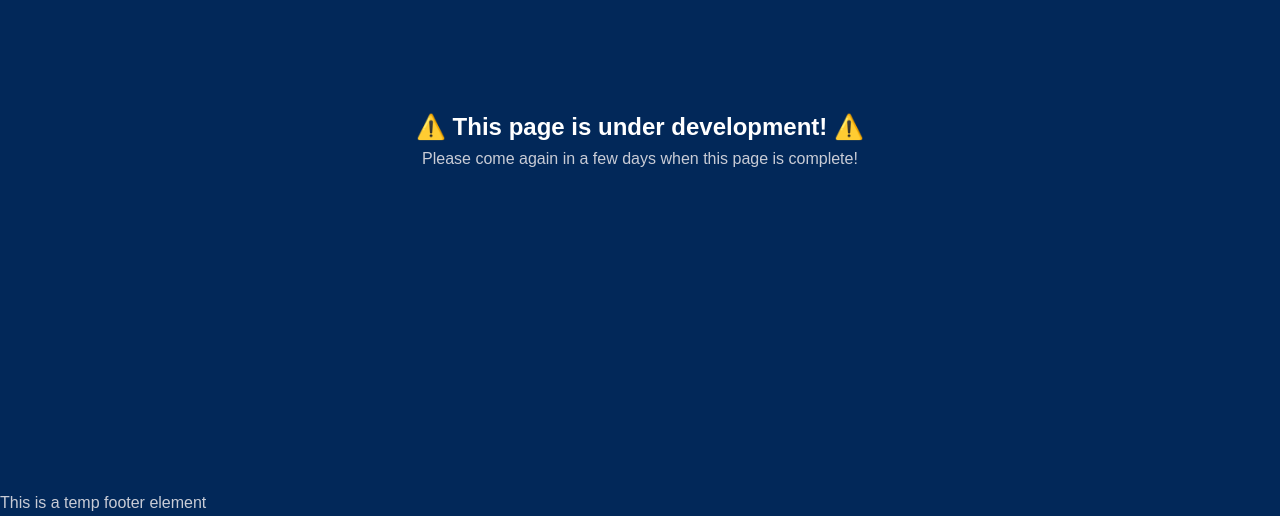
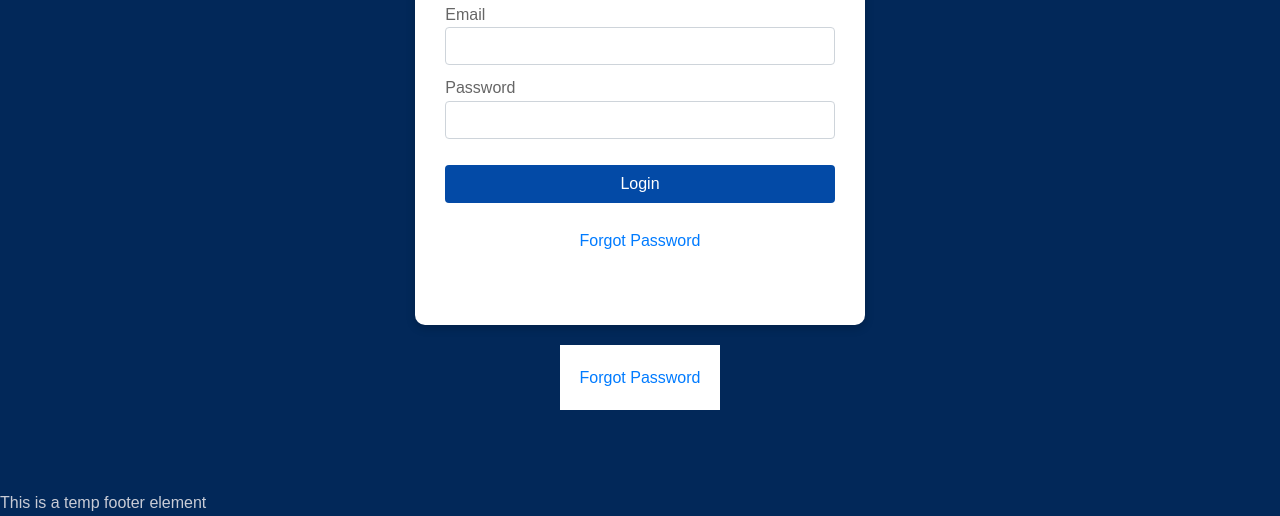
Before and after one commit to DevCytech/YTC-React, a React app: page /login in a window 1280 px wide. Shown: the part 285-801 px from the top of the page. Built offline with nearby package versions, Linux system fonts and the light colour scheme; some packages are replaced by stand-ins of ours; no server answers.

Commit message:
Setup Login
Added basic login screen and Login functions also had some basic changes to styles and fixed className issue

```diff
--- a/src/components/App.js
+++ b/src/components/App.js
@@ -1,7 +1,9 @@
 import React from 'react';
 import Home from '../pages/Home';
+import Login from '../pages/Login';
 import ComingSoon from '../pages/ComingSoon';
 import PageNotFound from '../pages/PageNotFound';
+import { AuthProvider } from '../context/AuthContext';
 import {
 	BrowserRouter as Router,
 	Switch,
@@ -13,12 +15,15 @@ function App() {
 	return (
 		<div>
 			<Router>
-				<Switch>
-					<Route exact path='/' component={Home} />
-					<Route path='/login' component={ComingSoon} />
-					<Route path='/404' component={PageNotFound} />
-					<Redirect to='/404' />
-				</Switch>
+				<AuthProvider>
+					<Switch>
+						<Route exact path='/' component={Home} />
+						<Route path='/login' component={Login} />
+						<Route path='/store' component={ComingSoon} />
+						<Route path='/404' component={PageNotFound} />
+						<Redirect to='/404' />
+					</Switch>
+				</AuthProvider>
 			</Router>
 		</div>
 	);
--- /dev/null
+++ b/src/context/AuthContext.js
@@ -0,0 +1,40 @@
+import React, { useContext, useState, useEffect } from 'react';
+import { auth } from '../firebase';
+
+const AuthContext = React.createContext();
+
+export function useAuth() {
+	return useContext(AuthContext);
+}
+
+export function AuthProvider({ children }) {
+	const [currentUser, setCurrentUser] = useState();
+	const [loading, setLoading] = useState(true);
+
+	function signup(email, password) {
+		return auth.createUserWithEmailAndPassword(email, password);
+	}
+
+	function login(email, password) {
+		return auth.signInWithEmailAndPassword(email, password);
+	}
+	useEffect(() => {
+		const unsubscribe = auth.onAuthStateChanged((user) => {
+			setCurrentUser(user);
+			setLoading(false);
+		});
+
+		return unsubscribe;
+	});
+
+	const value = {
+		currentUser,
+		signup,
+		login,
+	};
+	return (
+		<AuthContext.Provider value={value}>
+			{!loading && children}
+		</AuthContext.Provider>
+	);
+}
--- a/src/pages/ComingSoon.js
+++ b/src/pages/ComingSoon.js
@@ -12,7 +12,7 @@ export default function ComingSoon() {
 	return (
 		<>
 			<Header />
-			<div class='main container flex flex-down'>
+			<div className='main container flex flex-down'>
 				<h2>⚠️ This page is under development! ⚠️</h2>
 				<p>
 					Please come again in a few days when this page is complete!
--- /dev/null
+++ b/src/pages/Login.js
@@ -0,0 +1,56 @@
+import React, { useRef, useState } from 'react';
+import Header from '../components/Header';
+import Footer from '../components/Footer';
+import { Link } from 'react-router-dom';
+import '../styles/Utilities.css';
+import '../styles/Common.css';
+import '../styles/Misc.css';
+
+export default function Login() {
+	const emailRef = useRef();
+	const passwordRef = useRef();
+	const [error, setError] = useState('');
+
+	async function handleSubmit(e) {
+		e.preventDefault();
+
+		try {
+			throw new Error('testing');
+		} catch (err) {
+			console.log(err);
+			setError('Failed to Sign in.');
+		}
+	}
+
+	return (
+		<>
+			<Header />
+			<div className='main flex container flex-down'>
+				<div className='card flex flex-down'>
+					<h2>Login</h2>
+					{error && (
+						<div className='alert alert-error'>
+							<p>{error}</p>
+						</div>
+					)}
+					<form onSubmit={handleSubmit}>
+						<p>Email</p>
+						<input type='email' ref={emailRef} required />
+						<p>Password</p>
+						<input type='password' ref={passwordRef} required />
+						<br />
+						<button type='submit'>Login</button>
+					</form>
+					<br />
+					<Link className='link' to='/forgot-password'>
+						Forgot Password
+					</Link>
+				</div>
+				<Link className='btn link' to='/forgot-password'>
+					Forgot Password
+				</Link>
+			</div>
+			<Footer />
+		</>
+	);
+}
--- a/src/styles/Misc.css
+++ b/src/styles/Misc.css
@@ -1,3 +1,69 @@
 .main {
 	height: 700px;
 }
+
+/* Form Stuff */
+.card {
+	width: 50%;
+	height: 65%;
+	min-width: 250px;
+	max-width: 450px;
+}
+
+.card h2 {
+	font-size: 2rem;
+}
+
+form {
+	width: 95%;
+}
+
+form p {
+	width: 100%;
+	font-size: 1rem;
+	padding: 10px 0 0 0;
+	color: #666666;
+}
+
+input {
+	width: 100%;
+	display: block;
+	font-size: 1rem;
+	font-weight: 400;
+	color: #495057;
+	border-radius: 0.25rem;
+	padding: 0.375rem 0.75rem;
+	border: 1px solid #ced4da;
+	background-clip: padding-box;
+	height: calc(1.5rem + 0.75rem + 2px);
+	transition: border-color 0.15s ease-in-out, box-shadow 0.15s ease-in-out;
+}
+
+button {
+	width: 100%;
+	border: none;
+	color: #ffffff;
+	font-size: 1rem;
+	font-weight: 400;
+	border-radius: 0.25rem;
+	padding: 0.375rem 0.75rem;
+	background-color: var(--other-1);
+	height: calc(1.5rem + 0.75rem + 2px);
+	transition: border-color 0.15s ease-in-out, box-shadow 0.15s ease-in-out;
+}
+
+button:hover,
+button:active {
+	background-color: var(--secondary-color);
+}
+
+.link {
+	font-size: 1rem;
+	color: #007bff;
+}
+
+.link:hover,
+.link:active {
+	color: #0056b3;
+	text-decoration: underline;
+}
--- a/src/styles/Utilities.css
+++ b/src/styles/Utilities.css
@@ -80,4 +80,31 @@
 	box-shadow: 0 3px 10px rgba(0, 0, 0, 0.2);
 }
 
+/* Alerts */
+.alert {
+	width: 95%;
+	padding: 7.5px;
+	color: #ffffff;
+	text-align: center;
+	border-radius: 5px;
+}
+
+.alert-error {
+	border: #f5c6cb 1px solid;
+	background-color: #f8d7da;
+}
+
+.alert-error p {
+	color: #721c24;
+}
+
+/* Buttons */
+.btn {
+	width: auto;
+	margin: 10px;
+	padding: 20px;
+	text-align: center;
+	background-color: #ffffff;
+}
+
 /* Whatcha Looking At? - CY */
```
